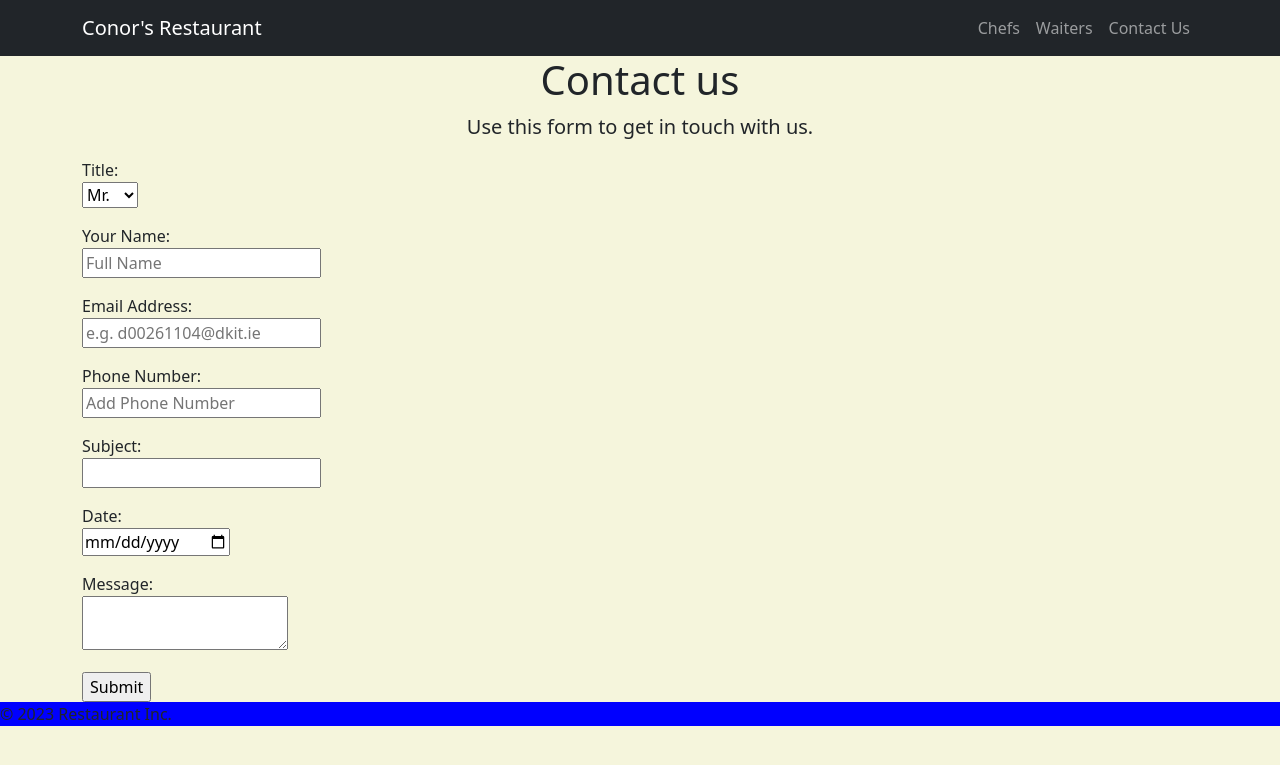
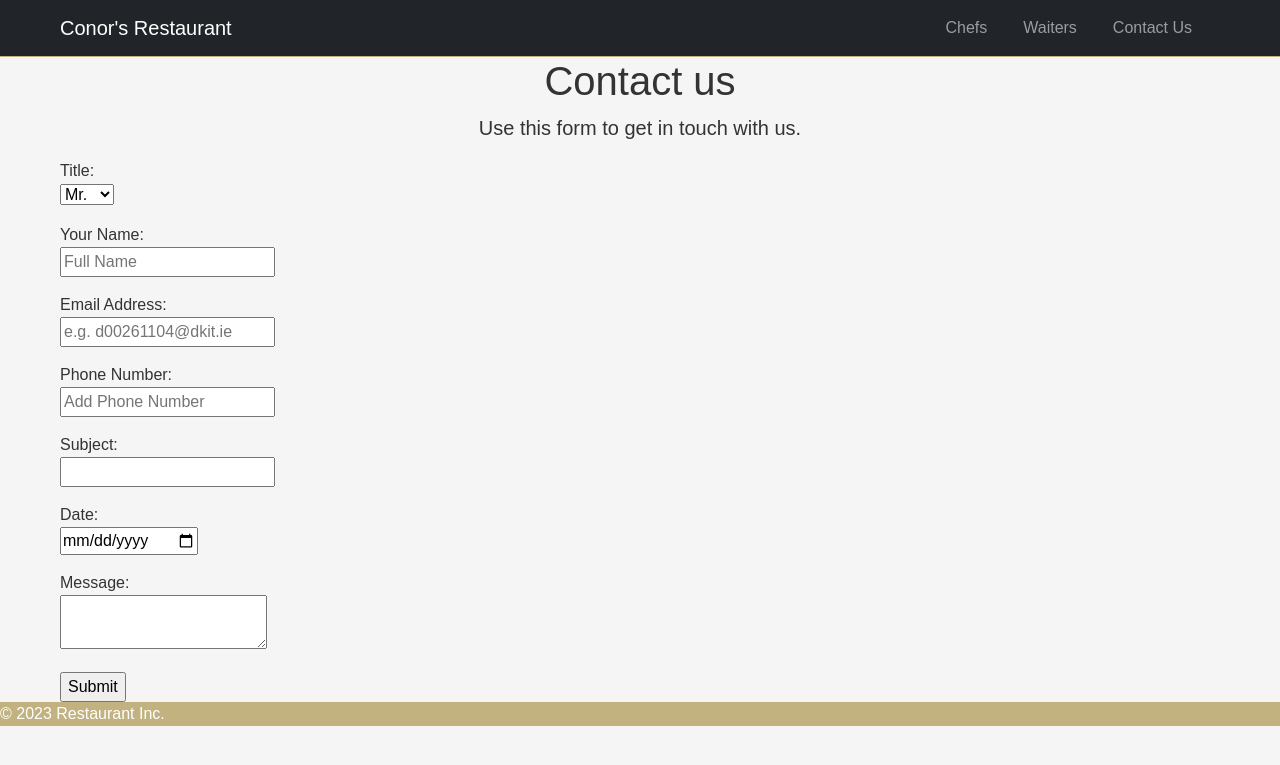
Before and after one commit to xconor/Assignment2PHP-SQLwebsite, a PHP site: page /page-3.php in a window 1280 px wide. Shown: the top 765 px of the page. Run offline with PHP 8.4, Linux system fonts and the light colour scheme.

Commit message:
added my own css and added pattern validation

```diff
--- a/css/mystyle.css
+++ b/css/mystyle.css
@@ -1,13 +1,98 @@
 /* Add your own CSS under here */
+footer {
+    background-color: #c2b280;
+    color: #fff;
+  }
 
-footer {
-    background-color: blue;
-}
+  .error {
+    color: #ff0000;
+  }
 
-body {
-    background-color: beige;
-}
+  body {
+    font-family: Arial, sans-serif;
+    font-size: 16px;
+    line-height: 1.5;
+    background-color: #f5f5f5;
+    color: #333;
+  }
 
-.error {
-    color: red;
-}
+  .container {
+    max-width: 1200px;
+    margin: 0 auto;
+    padding: 0 20px;
+  }
+
+  .text-center {
+    text-align: center;
+  }
+
+  /* Navigation styles */
+  nav {
+    background-color: #e3d3bf;
+    border-bottom: 1px solid #c2b280;
+    padding: 20px 0;
+  }
+
+  nav ul {
+    margin: 0;
+    padding: 0;
+    list-style: none;
+    text-align: center;
+  }
+
+  nav li {
+    display: inline-block;
+    margin-right: 20px;
+  }
+
+  nav a {
+    color: #333;
+    text-decoration: none;
+    transition: color 0.2s;
+  }
+
+  nav a:hover {
+    color: #8b7765;
+  }
+
+  /* Table styles */
+  table {
+    width: 100%;
+    border-collapse: collapse;
+    margin-bottom: 30px;
+  }
+
+  table td, table th {
+    border: 1px solid #c2b280;
+    padding: 10px;
+  }
+
+  table th {
+    background-color: #8B4513;
+    color: #fff;
+    text-align: left;
+  }
+
+
+  table tr:nth-child(even) {
+    background-color: #e3d3bf;
+  }
+
+  table tr:hover {
+    background-color: #c2b280;
+  }
+
+  /* Button styles */
+  .button {
+    display: inline-block;
+    background-color: #8b7765;
+    color: #fff;
+    padding: 10px 20px;
+    border-radius: 5px;
+    text-decoration: none;
+    transition: background-color 0.2s;
+  }
+
+  .button:hover {
+    background-color: #c2b280;
+  }
--- a/page-3.php
+++ b/page-3.php
@@ -20,13 +20,13 @@
       <input type="text" name="name" placeholder="Full Name">
     </p>
     <p>
-      <label for='email'>Email Address:</label> <br>
-      <input type="text" name="email" placeholder="e.g. d00261104@dkit.ie" required> <br>
-    </p>
-    <p>
-      <label for='phone'>Phone Number:</label> <br>
-      <input type="tel" name="phone" placeholder="Add Phone Number">
-    </p>
+    <label for='email'>Email Address:</label> <br>
+    <input type="email" name="email" placeholder="e.g. d00261104@dkit.ie" required pattern="[a-z0-9._%+-]+@[a-z0-9.-]+\.[a-z]{2,}$"> <br>
+  </p>
+  <p>
+    <label for='phone'>Phone Number:</label> <br>
+    <input type="tel" name="phone" placeholder="Add Phone Number" pattern="[0-9]{10,}"> <br>
+  </p>
     <p>
       <label for='subject'>Subject:</label> <br>
       <input type="text" name="subject">
```
